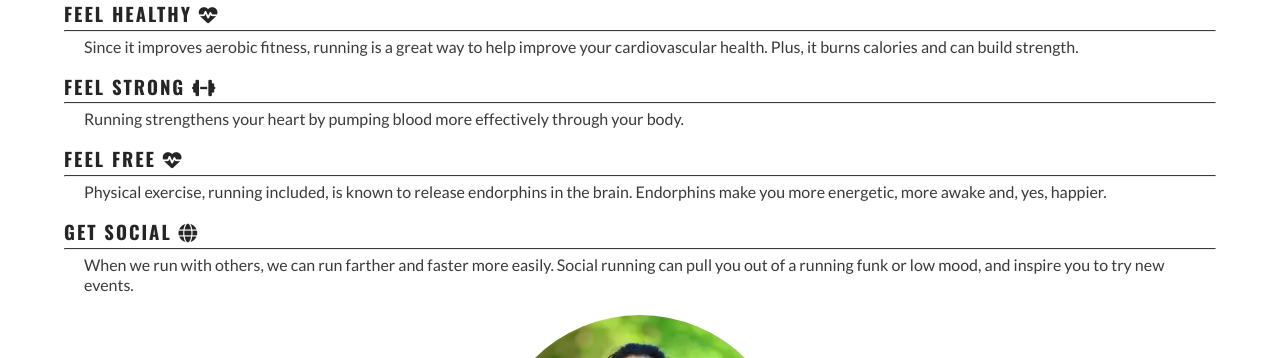
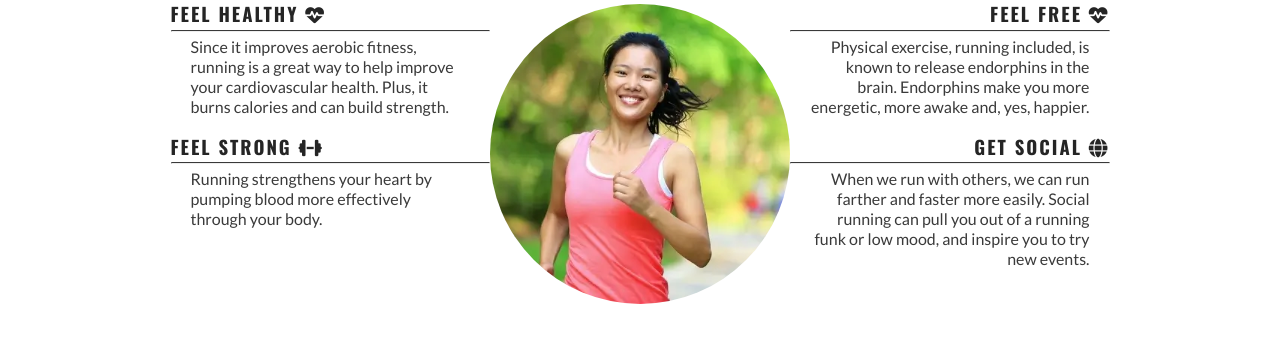
Before and after one commit to BenWilliams89/project-love-running, a plain HTML site: page index.html in a window 1280 px wide. Shown: the part 781-1139 px from the top of the page. Drawn offline with nearby package versions, Linux system fonts and the light colour scheme.

Commit message:
added image and made resposnive on larger screens

```diff
--- a/assets/css/style.css
+++ b/assets/css/style.css
@@ -203,10 +203,54 @@ main{
     width: 300px;
     right: 50px;
 }
+/* reasons section */
+#benefits-physical,
+#benefits-mental {
+    display: flex;
+    flex-direction: column;
+    width: 100%;
+}
+#benefits-physical > div,
+#benefits-mental > div {
+width:75%;
+}
+
+#benefits-mental > div {
+    text-align: end;
+    align-self: flex-end;
+}
+}
 
 @media screen and (min-width: 992px) {
     #menu a:hover {
         border-bottom: 1px solid #3a3a3a;
     }
 }
+
+@media  screen and (min-width: 1200px) {
+    /* reasons section */
+    #benefits {
+        display: flex;
+        flex-direction: row;
+    }
+
+    #benefits-div {
+        flex: 1;
+    }
+
+    #benefits-image {
+        order: 0
+    }
+
+    #benefits-mental{
+        order: 1;
+    }
+
+    #benefits-mental > div {
+        align-self:flex-start
+    }
+
+    #benefits-physical > div {
+        align-self: flex-end;
+    }
 }
```
